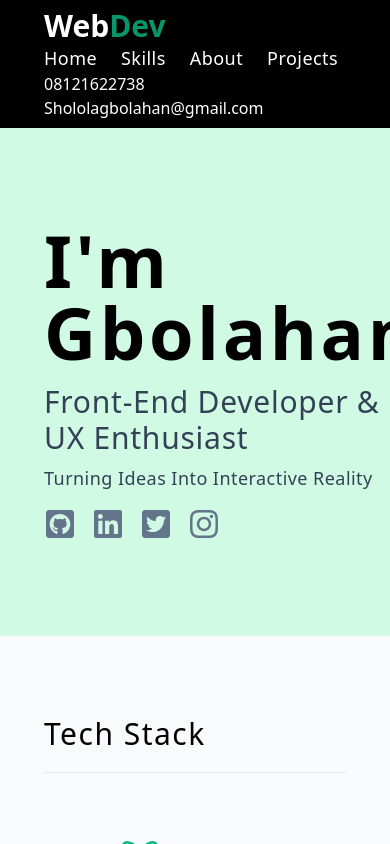
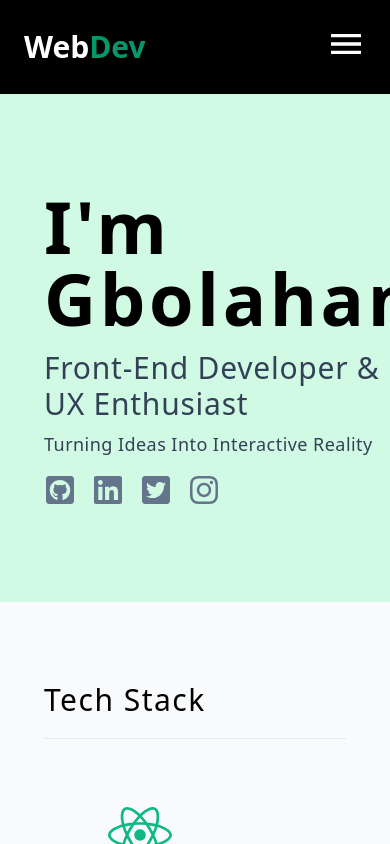
Before and after one commit to Sholola-Gbolahan/Portfolio, a React (Vite) app: page / in a window 390 px wide. Shown: the top 844 px of the page. Built offline with nearby package versions, Linux system fonts and the light colour scheme.

Commit message:
Updated responsiveness of header and footer

```diff
--- a/src/components/Footer.jsx
+++ b/src/components/Footer.jsx
@@ -8,20 +8,20 @@ import {
 
 const Footer = () => {
   return (
-    <div className='flex justify-between py-8 px-12 items-center bg-slate-700 text-slate-200'>
+    <div className='flex max-sm:flex-col md:flex-row justify-between py-8 px-12 items-center bg-emerald-700 text-slate-200  gap-4 '>
         <h1>Portfolio-V1 2024. All rights reserved.</h1>
-        <div className="flex gap-x-4 mt-4">
+        <div className="flex gap-x-4">
             <a href="https://github.com/Sholola-Gbolahan" target="_blank">
-              <FaGithubSquare className=" h-8 w-8 text-slate-500 hover:text-black duration-300" />
+              <FaGithubSquare className=" h-8 w-8 text-emerald-200 hover:text-black duration-300" />
             </a>
             <a href="https://www.linkedin.com/in/sholola-gbolahan-887095191/" target="_blank">
-              <FaLinkedin className=" h-8 w-8 text-slate-500 hover:text-black duration-300" />
+              <FaLinkedin className=" h-8 w-8 text-emerald-200  hover:text-black duration-300" />
             </a>
             <a href="https://twitter.com/ShololaGbolahan" target="_blank">
-              <FaTwitterSquare className=" h-8 w-8 text-slate-500 hover:text-black duration-300" />
+              <FaTwitterSquare className=" h-8 w-8 text-emerald-200  hover:text-black duration-300" />
             </a>
             <a href="https://www.instagram.com/sholola_gbolahan/?hl=en" target="_blank">
-              <FaInstagram  className=" h-8 w-8 text-slate-500 hover:text-black duration-300" />
+              <FaInstagram  className=" h-8 w-8 text-emerald-200  hover:text-black duration-300" />
             </a>
           </div>
        <h1>Design By Sholola Gbolahan</h1>
--- a/src/components/Navbar.jsx
+++ b/src/components/Navbar.jsx
@@ -1,35 +1,105 @@
-import React from 'react'
-import {links} from '../data'
+import { useState } from "react";
+import React from "react";
+import { links } from "../data";
+import { IoMenuSharp } from "react-icons/io5";
+import { MdClose } from "react-icons/md";
 
 const Navbar = () => {
+  const [visible, setVisible] = useState(false);
+
+  const closeMobileNav = () => {
+    setVisible(false);
+  };
+
+  const showMobileNav = () => {
+    setVisible(true);
+  };
+
   return (
     <>
-        <nav className= 'bg-black sticky top-0 z-20'>
-            <div className='align-element py-2 flex flex-col sm:flex-row sm:gap-x-16 sm:items-center sm:py-6  justify-between'>
-                <h2 className='text-3xl font-bold text-white '>
-                    Web<span className='text-emerald-600'>Dev</span>
+      {/* Desktop Mode Nav */}
+      <nav className="bg-black sticky top-0 z-20 hidden md:block">
+        <div className="align-element py-2 flex flex-col sm:flex-row sm:gap-x-16 sm:items-center sm:py-6  justify-between">
+          <h2 className="text-3xl font-bold text-white ">
+            Web<span className="text-emerald-600">Dev</span>
           </h2>
 
-                <div className='flex gap-x-6'>
-                    {links.map( (link) =>{
-                    const{id,href,text} =link;
-                    return <a
+          <div className="flex gap-x-6">
+            {links.map((link) => {
+              const { id, href, text } = link;
+              return (
+                <a
                   key={id}
                   href={href}
-                     className='capitalize text-lg text-white tracking-wide hover:text-emerald-600 duration-500'>{text}</a>
+                  className="capitalize text-lg text-white tracking-wide hover:text-emerald-600 duration-500">
+                  {text}
+                </a>
+              );
             })}
           </div>
-                <div className='text-white'>
+          <div className="text-white">
             <h4>08121622738</h4>
             <h4>Shololagbolahan@gmail.com</h4>
+          </div>
+        </div>
+      </nav>
+      <div className=" w-full h-[100vh] fixed z-10" onClick={closeMobileNav}></div>
 
+      {/* Mobile Nav */}
+      <nav className="md:hidden  bg-black  py-6 transition ease-in sticky top-0 z-20">
+        <div className="flex  items-center justify-between px-6 ">
+          <h2 className="text-3xl text-center font-bold text-white ">
+            Web<span className="text-emerald-600">Dev</span>
+          </h2>
+
+          <div className="">
+            <button onClick={showMobileNav}>
+              <IoMenuSharp className=" w-10 h-10 text-white" />
+            </button>
+          </div>
         </div>
 
+        {/* Mobile Nav Open Ui */}
+
+
+
+        <div
+          className={`fixed h-[100vh] ${
+            visible ? "translate-x-0" : " -translate-x-full"
+          } transition ease-in-out delay-300 left-0 top-0 bg-black w-[300px] z-30`}>
+
+          <button
+            onClick={closeMobileNav}
+            className="fixed top-[10px] right-[10px]">
+            <MdClose className="  text-white w-6 h-6 hover:bg-emerald-500" />
+          </button>
+          <div className="flex flex-col gap-6 pt-12">
+            <h2 className="text-3xl text-center font-bold text-white ">
+              Web<span className="text-emerald-600">Dev</span>
+            </h2>
+
+            <div className="flex flex-col">
+              {links.map((link) => {
+                const { id, href, text } = link;
+                return (
+                  <a
+                    key={id}
+                    href={href}
+                    className="capitalize text-center text-lg text-white tracking-wide  duration-500 hover:bg-emerald-600 hover:text-black p-6">
+                    {text}
+                  </a>
+                );
+              })}
+            </div>
+            <div className="text-white text-center mt-20">
+              <h4>08121622738</h4>
+              <h4>Shololagbolahan@gmail.com</h4>
+            </div>
+          </div>
         </div>
       </nav>
     </>
+  );
+};
 
-  )
-}
-
-export default Navbar
+export default Navbar;
```
Lines whose indentation alone changed are shown as unchanged.
